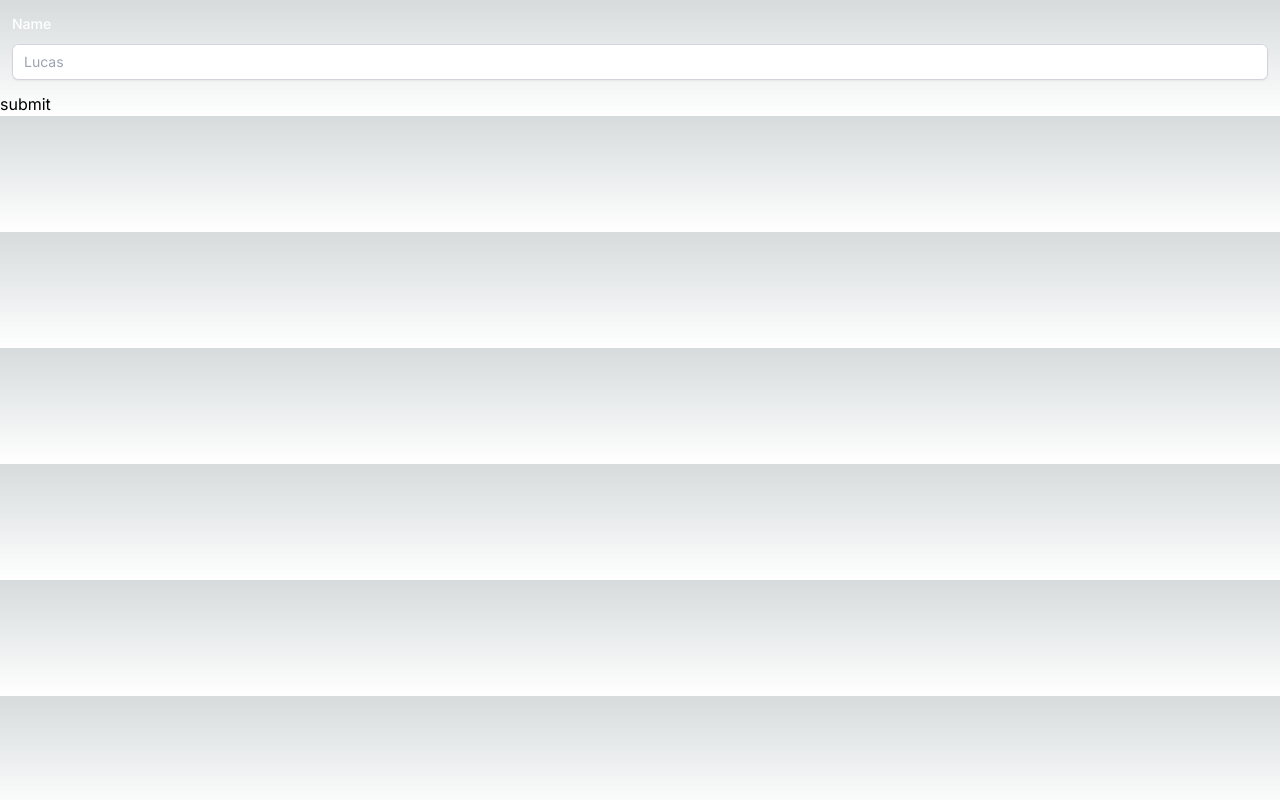
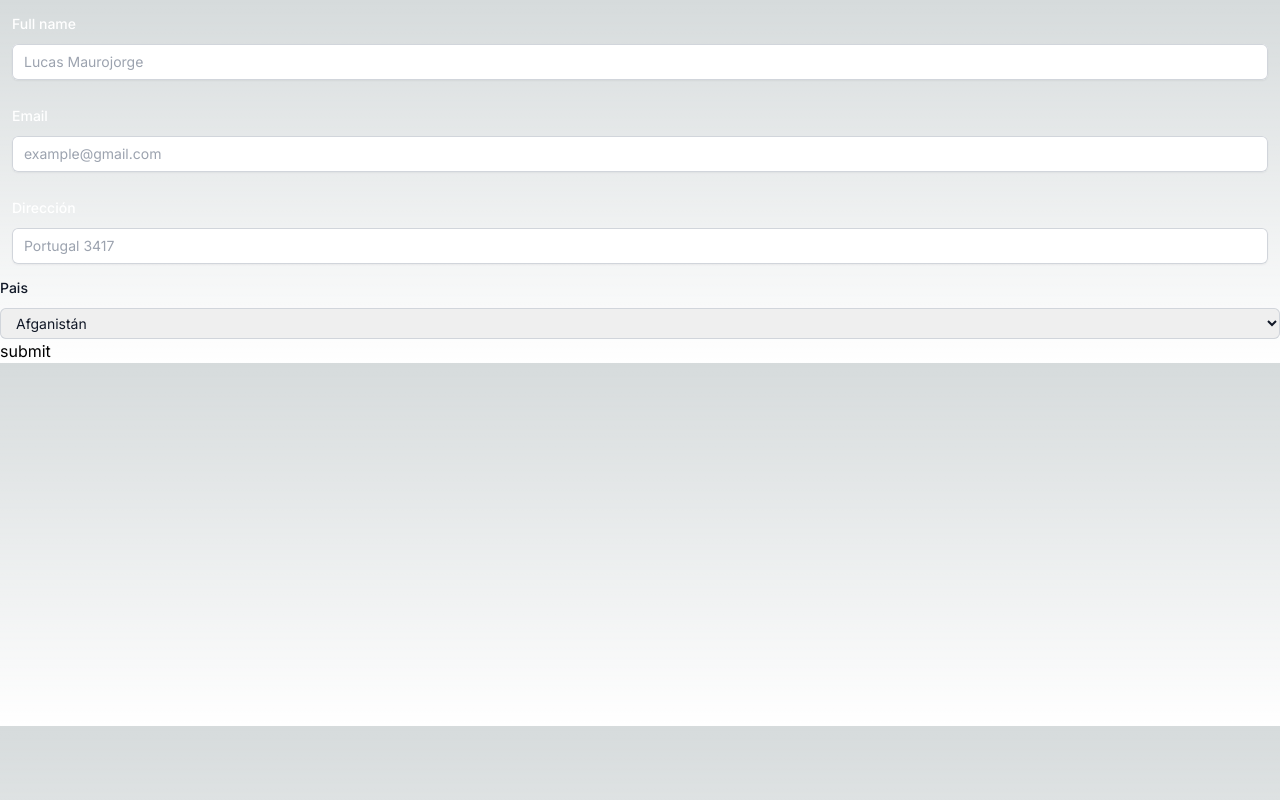
Before and after one commit to LucasMaurojorgee/Light-it-2, a Next.js app: page / in a window 1280 px wide. Built offline with nearby package versions, Linux system fonts and the light colour scheme.

Commit message:
some new

```diff
--- a/src/components/Input.tsx
+++ b/src/components/Input.tsx
@@ -1,15 +1,19 @@
 import React from "react";
 
 interface inputProps extends React.InputHTMLAttributes<HTMLInputElement> {
-  label: string;
-  placeholder: string;
-  type: string;
-  name: string;
-  error: any;
+  label?: string;
+  placeholder?: string;
+  type?: string;
+  name?: string;
+  error?: any;
+  options?: Array<string>;
 }
 
 const Input = React.forwardRef<HTMLInputElement, inputProps>(
-  ({ label, placeholder, type, error, ...props }, ref) => {
+  ({ label, placeholder, type, error, options, ...props }, ref) => {
+    switch (type) {
+      case "text":
+      case "email":
         return (
           <div className="p-3">
             <label className="block text-sm font-medium leading-6 text-white">
@@ -27,6 +31,28 @@ const Input = React.forwardRef<HTMLInputElement, inputProps>(
             </div>
           </div>
         );
+        break;
+
+      case "select":
+        return (
+          <div>
+            <label
+              htmlFor="location"
+              className="block text-sm font-medium leading-6 text-gray-900"
+            >
+              {label}
+            </label>
+            <select
+              className="mt-2 block w-full rounded-md border-0 py-1.5 pl-3 pr-10 text-gray-900 ring-1 ring-inset ring-gray-300 focus:ring-2 focus:ring-indigo-600 sm:text-sm sm:leading-6"
+              placeholder={placeholder}
+            >
+              {options?.map((e) => (
+                <option>{e}</option>
+              ))}
+            </select>
+          </div>
+        );
+    }
   }
 );
 
--- a/src/components/UserForm.tsx
+++ b/src/components/UserForm.tsx
@@ -8,11 +8,215 @@ import Input from "./Input";
 
 type formData = {
   name: string;
+  direccion: string;
+  email: string;
+  pais: string;
 };
 
 const UserSchema: z.ZodType<formData> = z.object({
-  name: z.string().min(2),
+  name: z.string().min(2).nonempty(),
+  direccion: z.string().min(2).nonempty(),
+  email: z.string().email().nonempty(),
+  pais: z.string().min(2).nonempty(),
 });
+
+const paises = [
+  "Afganistán",
+  "Albania",
+  "Alemania",
+  "Andorra",
+  "Angola",
+  "Antigua y Barbuda",
+  "Arabia Saudita",
+  "Argelia",
+  "Argentina",
+  "Armenia",
+  "Australia",
+  "Austria",
+  "Azerbaiyán",
+  "Bahamas",
+  "Bangladés",
+  "Barbados",
+  "Baréin",
+  "Bélgica",
+  "Belice",
+  "Benín",
+  "Bielorrusia",
+  "Birmania",
+  "Bolivia",
+  "Bosnia y Herzegovina",
+  "Botsuana",
+  "Brasil",
+  "Brunéi",
+  "Bulgaria",
+  "Burkina Faso",
+  "Burundi",
+  "Bután",
+  "Cabo Verde",
+  "Camboya",
+  "Camerún",
+  "Canadá",
+  "Catar",
+  "Chad",
+  "Chile",
+  "China",
+  "Chipre",
+  "Ciudad del Vaticano",
+  "Colombia",
+  "Comoras",
+  "Corea del Norte",
+  "Corea del Sur",
+  "Costa de Marfil",
+  "Costa Rica",
+  "Croacia",
+  "Cuba",
+  "Dinamarca",
+  "Dominica",
+  "Ecuador",
+  "Egipto",
+  "El Salvador",
+  "Emiratos Árabes Unidos",
+  "Eritrea",
+  "Eslovaquia",
+  "Eslovenia",
+  "España",
+  "Estados Unidos",
+  "Estonia",
+  "Etiopía",
+  "Filipinas",
+  "Finlandia",
+  "Fiyi",
+  "Francia",
+  "Gabón",
+  "Gambia",
+  "Georgia",
+  "Ghana",
+  "Granada",
+  "Grecia",
+  "Guatemala",
+  "Guyana",
+  "Guinea",
+  "Guinea ecuatorial",
+  "Guinea-Bisáu",
+  "Haití",
+  "Honduras",
+  "Hungría",
+  "India",
+  "Indonesia",
+  "Irak",
+  "Irán",
+  "Irlanda",
+  "Islandia",
+  "Islas Marshall",
+  "Islas Salomón",
+  "Israel",
+  "Italia",
+  "Jamaica",
+  "Japón",
+  "Jordania",
+  "Kazajistán",
+  "Kenia",
+  "Kirguistán",
+  "Kiribati",
+  "Kuwait",
+  "Laos",
+  "Lesoto",
+  "Letonia",
+  "Líbano",
+  "Liberia",
+  "Libia",
+  "Liechtenstein",
+  "Lituania",
+  "Luxemburgo",
+  "Madagascar",
+  "Malasia",
+  "Malaui",
+  "Maldivas",
+  "Malí",
+  "Malta",
+  "Marruecos",
+  "Mauricio",
+  "Mauritania",
+  "México",
+  "Micronesia",
+  "Moldavia",
+  "Mónaco",
+  "Mongolia",
+  "Montenegro",
+  "Mozambique",
+  "Namibia",
+  "Nauru",
+  "Nepal",
+  "Nicaragua",
+  "Níger",
+  "Nigeria",
+  "Noruega",
+  "Nueva Zelanda",
+  "Omán",
+  "Países Bajos",
+  "Pakistán",
+  "Palaos",
+  "Palestina",
+  "Panamá",
+  "Papúa Nueva Guinea",
+  "Paraguay",
+  "Perú",
+  "Polonia",
+  "Portugal",
+  "Reino Unido",
+  "República Centroafricana",
+  "República Checa",
+  "República de Macedonia",
+  "República del Congo",
+  "República Democrática del Congo",
+  "República Dominicana",
+  "República Sudafricana",
+  "Ruanda",
+  "Rumanía",
+  "Rusia",
+  "Samoa",
+  "San Cristóbal y Nieves",
+  "San Marino",
+  "San Vicente y las Granadinas",
+  "Santa Lucía",
+  "Santo Tomé y Príncipe",
+  "Senegal",
+  "Serbia",
+  "Seychelles",
+  "Sierra Leona",
+  "Singapur",
+  "Siria",
+  "Somalia",
+  "Sri Lanka",
+  "Suazilandia",
+  "Sudán",
+  "Sudán del Sur",
+  "Suecia",
+  "Suiza",
+  "Surinam",
+  "Tailandia",
+  "Tanzania",
+  "Tayikistán",
+  "Timor Oriental",
+  "Togo",
+  "Tonga",
+  "Trinidad y Tobago",
+  "Túnez",
+  "Turkmenistán",
+  "Turquía",
+  "Tuvalu",
+  "Ucrania",
+  "Uganda",
+  "Uruguay",
+  "Uzbekistán",
+  "Vanuatu",
+  "Venezuela",
+  "Vietnam",
+  "Yemen",
+  "Yibuti",
+  "Zambia",
+  "Zimbabue",
+];
 
 const UserForm = () => {
   const {
@@ -30,11 +234,36 @@ const UserForm = () => {
   return (
     <form onSubmit={handleSubmit(onSubmit)}>
       <Input
-        label="Name"
+        label="Full name"
         type="text"
-        placeholder="Lucas"
+        placeholder="Lucas Maurojorge"
         {...register("name")}
         error={errors.name}
+      />
+
+      <Input
+        label=" Email"
+        type="email"
+        placeholder="example@gmail.com"
+        {...register("email")}
+        error={errors.email}
+      />
+
+      <Input
+        label="Dirección"
+        type="text"
+        placeholder="Portugal 3417"
+        {...register("direccion")}
+        error={errors.direccion}
+      />
+
+      <Input
+        label="Pais"
+        type="select"
+        placeholder="Uruguay"
+        {...register("pais")}
+        error={errors.direccion}
+        options={paises}
       />
 
       <button type="submit">submit</button>
```
Lines whose indentation alone changed are shown as unchanged.
